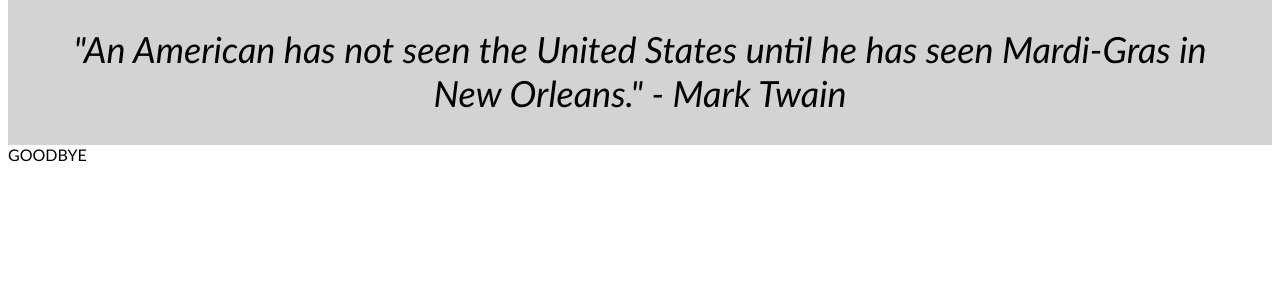
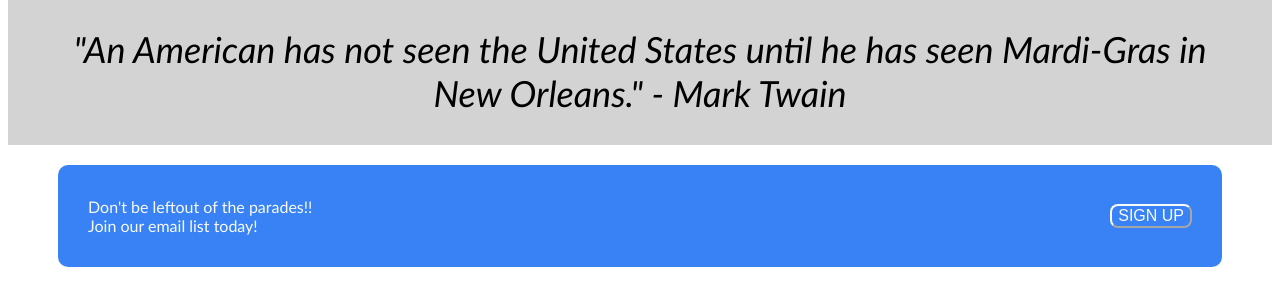
Before and after one commit to k-golubski/Landing-Page, a plain HTML site: page index.html in a window 1280 px wide. Shown: the part 612-899 px from the top of the page. Before the commit the page ends 800 px from the top, so only its background shows below. Drawn offline with Linux system fonts and the light colour scheme.

Commit message:
Added HTML and CSS for footer

```diff
--- a/index.html
+++ b/index.html
@@ -64,7 +64,12 @@
     </div>
 
     <div class="footer">
-        GOODBYE
+        <div class="CTA">
+            <p>Don't be leftout of the parades!!<br>Join our email list today!</p>
+        </div>
+        <div class="CTA-button">
+            <button>SIGN UP</button>
+        </div>
     </div>
 </body>
 </html>
--- a/style.css
+++ b/style.css
@@ -103,7 +103,6 @@ button {
     justify-content: center;
 }
 
-
 .quote {
     font-size: 36px;
     font-style: italic;
@@ -111,3 +110,26 @@ button {
     text-align: center;
     padding: 30px;
 }
+
+/* Footer */
+
+.footer {
+    display: flex;
+    justify-content: space-between;
+    align-items: center;
+    margin: 20px 50px;
+    background-color: #3882f6;
+    border-radius: 10px;
+    padding: 16px 30px;
+}
+
+.CTA {
+    flex: 1;
+    color: #f9faf8;
+}
+
+.footer button {
+    flex: 1;
+    border-color: #f9faf8;
+    color: #f9faf8;
+}
```
